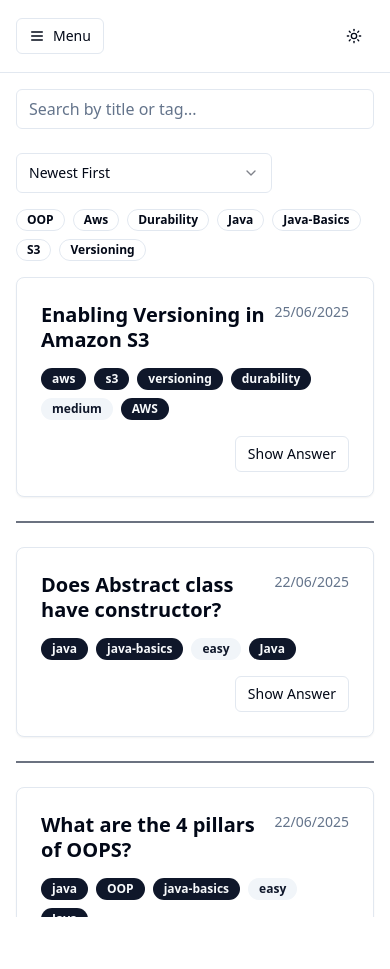
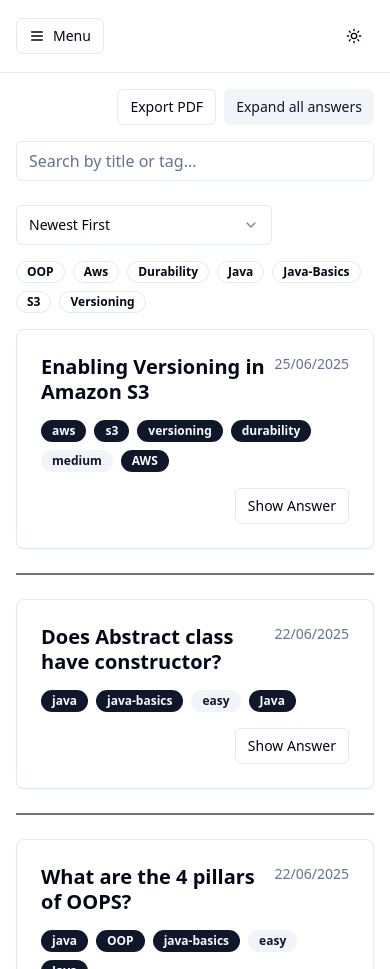
Before and after one commit to clinton1719/effective-swe-concepts, a React (Vite) app: page / in a window 390 px wide. Before the commit the page ends 917 px from the top, so only its background shows below. Built offline with nearby package versions, Linux system fonts and the light colour scheme.

Commit message:
Fixing mobile

```diff
--- a/src/App.tsx
+++ b/src/App.tsx
@@ -68,6 +68,18 @@ export default function App() {
           <ThemeToggle />
         </div>
       </div>
+      <div className="md:hidden flex flex-wrap gap-2 mt-4 justify-end px-4">
+        <Button variant="outline" size="sm" onClick={handleDownloadPDF}>
+          Export PDF
+        </Button>
+        <Button
+          variant="secondary"
+          size="sm"
+          onClick={() => setExpandAll(!expandAll)}
+        >
+          {expandAll ? 'Collapse all answers' : 'Expand all answers'}
+        </Button>
+      </div>
 
       <div className="hidden md:flex p-2 items-center border-r">
         <Button
```
